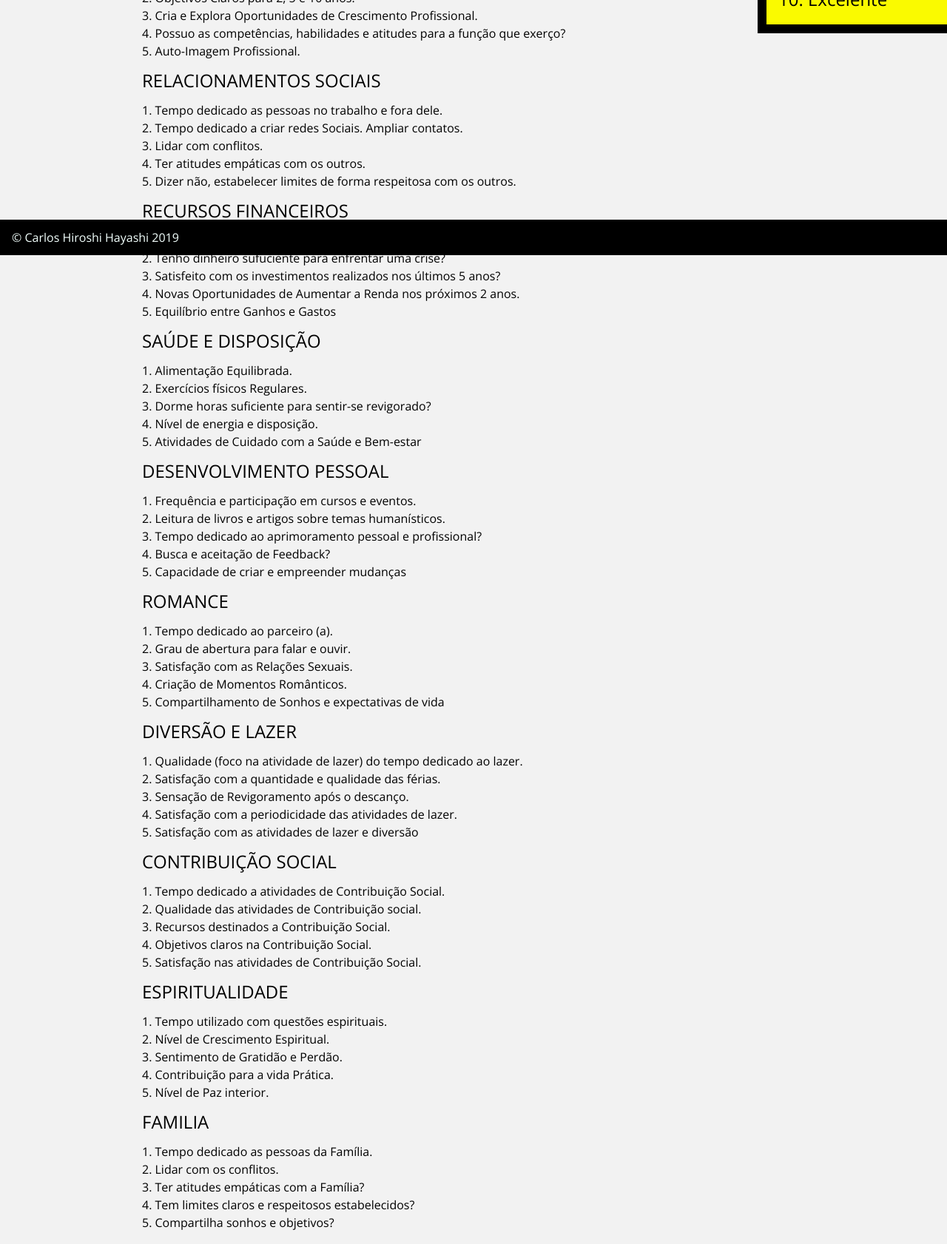
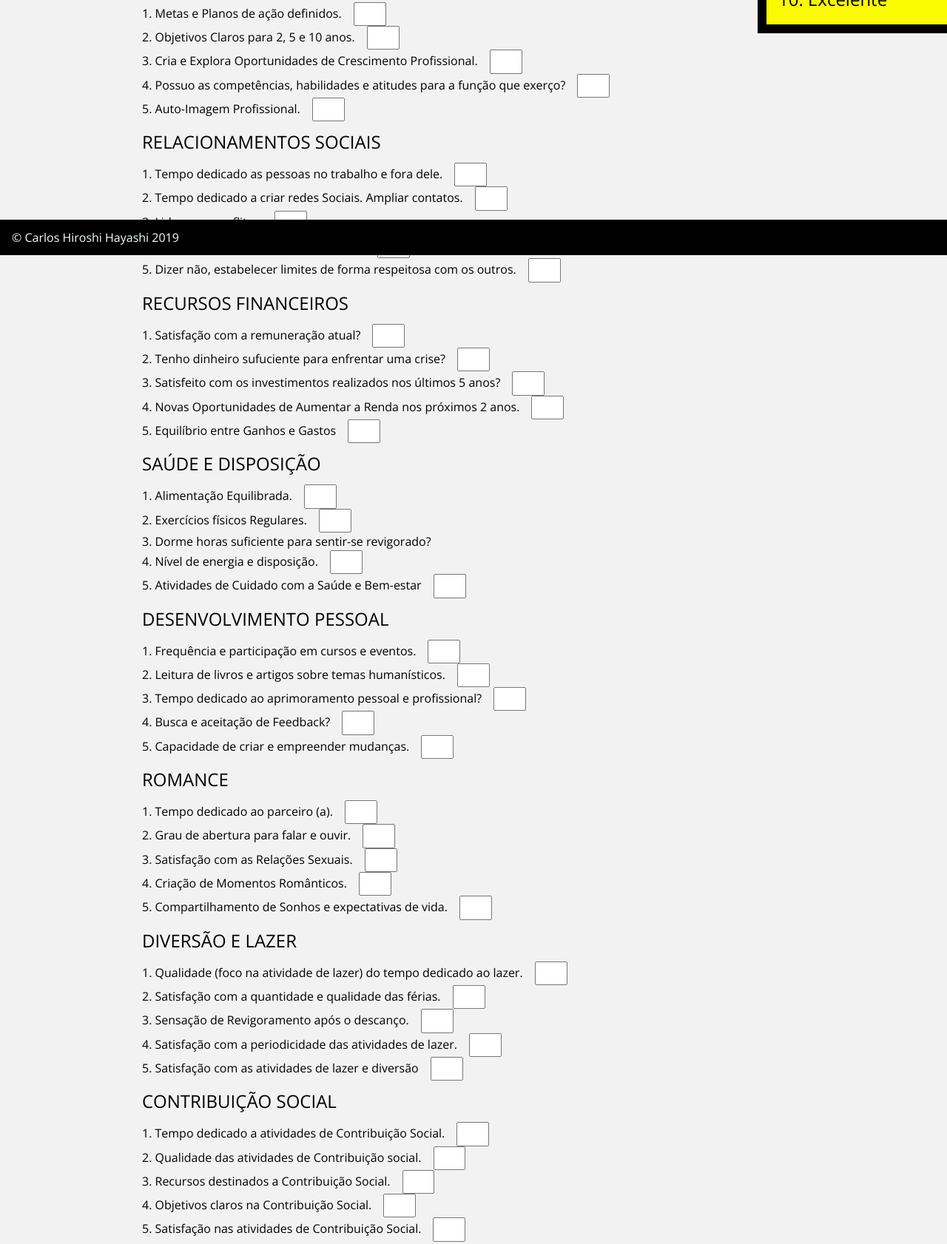
Before and after one commit to 9caca/roda-vida, a plain HTML site: page roda_da_vida.html in a window 1280 px wide. Shown: the part 455-2137 px from the top of the page at 74% size. Drawn offline with nearby package versions, Linux system fonts and the light colour scheme.

Commit message:
calculo da media incluido

```diff
--- /dev/null
+++ b/js/calculo.js
@@ -0,0 +1,27 @@
+var botaoAdicionar = document.querySelector("#calcular");
+botaoAdicionar.addEventListener("click", somaGrupo);
+
+var categorias = ["#fisico", "#carreira", "#relacionamentos", "#financeiro", "#saude", "#pessoal", "#romance", "#diversao", "#social", "#espiritualidade", "#familia", "#emocional", "#felicidade", "#proposito"];
+categorias.forEach(function(categorias){
+})
+
+
+function somaGrupo(){
+	var form = document.querySelector(categorias[0]);{
+	event.preventDefault();
+}
+
+	var r1 = parseInt(form.n1.value);
+	var r2 = parseInt(form.n2.value);
+	var r3 = parseInt(form.n3.value);
+	var r4 = parseInt(form.n4.value);
+	var r5 = parseInt(form.n5.value);
+
+	var media = (r1 + r2 + r3 + r4 + r5)/5;
+
+	console.log(media);
+}
+
+function calculaMedia(media){
+
+}
--- a/roda_da_vida.html
+++ b/roda_da_vida.html
@@ -10,105 +10,134 @@
 	<body>
 		<main>
 			<h1 class="titulo-principal">Roda da Vida</h1>
-			<div class="container">
+			<section class="container">
+				<form id="fisico">
 					<h2 class="subtitulo-texto">FÍSICO</h2>
-				<p>1. Satisfação com a Aparência física?<br>
-				2. Satisfação com meu preparo físico? Cansaço?<br>
-				3. Satisfação com a minha alimentação?<br>
-				4. Quantidade e qualidade das atividades físicas?<br>
-				5. Satisfação geral com meu bem estar físico?<br><br></p>
+					<p>1. Satisfação com a Aparência física?<input id="n1" name="n1" class="entrada"><br>
+					2. Satisfação com meu preparo físico? Cansaço?<input id="n2" name="n2" class="entrada"><br>
+					3. Satisfação com a minha alimentação?<input id="n3" name="n3" class="entrada"><br>
+					4. Quantidade e qualidade das atividades físicas?<input id="n4" name="n4" class="entrada"><br>
+					5. Satisfação geral com meu bem estar físico?<input id="n5" name="n5" class="entrada"><br><br></p>
+				</form>
 
+				<form id="carreira">
 					<h2 class="subtitulo-texto">CARREIRA</h2>
-				<p>1. Metas e Planos de ação definidos.<br>
-				2. Objetivos Claros para 2, 5 e 10 anos.<br>
-				3. Cria e Explora Oportunidades de Crescimento Profissional.<br>
-				4. Possuo as competências, habilidades e atitudes para a função que exerço?<br>
-				5. Auto-Imagem Profissional.<br></p>
+					<p>1. Metas e Planos de ação definidos.<input id="n1" name="n1" class="entrada"><br>
+					2. Objetivos Claros para 2, 5 e 10 anos.<input id="n2" name="n2" class="entrada"><br>
+					3. Cria e Explora Oportunidades de Crescimento Profissional.<input id="n3" name="n3" class="entrada"><br>
+					4. Possuo as competências, habilidades e atitudes para a função que exerço?<input id="n4" name="n4" class="entrada"><br>
+					5. Auto-Imagem Profissional.<input id="n5" name="n5" class="entrada"><br></p>
+				</form>
 
+				<form id="relacionamentos">
 					<h2 class="subtitulo-texto">RELACIONAMENTOS SOCIAIS</h2>
-				<p>1. Tempo dedicado as pessoas no trabalho e fora dele.<br>
-				2. Tempo dedicado a criar redes Sociais. Ampliar contatos.<br>
-				3. Lidar com conflitos.<br>
-				4. Ter atitudes empáticas com os outros.<br>
-				5. Dizer não, estabelecer limites de forma respeitosa com os outros.<br></p>
+					<p>1. Tempo dedicado as pessoas no trabalho e fora dele.<input id="n11" name="n11" class="entrada"><br>
+					2. Tempo dedicado a criar redes Sociais. Ampliar contatos.<input id="n12" name="n12" class="entrada"><br>
+					3. Lidar com conflitos.<input id="n13" name="n13" class="entrada"><br>
+					4. Ter atitudes empáticas com os outros.<input id="n14" name="n14" class="entrada"><br>
+					5. Dizer não, estabelecer limites de forma respeitosa com os outros.<input id="n15" name="n15" class="entrada"><br></p>
+				</form>
 
+				<form id="financeiro">
 					<h2 class="subtitulo-texto">RECURSOS FINANCEIROS</h2>
-				<p>1. Satisfação com a remuneração atual?<br>
-				2. Tenho dinheiro sufuciente para enfrentar uma crise?<br>
-				3. Satisfeito com os investimentos realizados nos últimos 5 anos?<br>
-				4. Novas Oportunidades de Aumentar a Renda nos próximos 2 anos.<br>
-				5. Equilíbrio entre Ganhos e Gastos<br></p>
+					<p>1. Satisfação com a remuneração atual?<input id="n" name="n" class="entrada"><br>
+					2. Tenho dinheiro sufuciente para enfrentar uma crise?<input id="n" name="n" class="entrada"><br>
+					3. Satisfeito com os investimentos realizados nos últimos 5 anos?<input id="n" name="n" class="entrada"><br>
+					4. Novas Oportunidades de Aumentar a Renda nos próximos 2 anos.<input id="n" name="n" class="entrada"><br>
+					5. Equilíbrio entre Ganhos e Gastos<input id="n" name="n" class="entrada"><br></p>
+				</form>
 
+				<form id="saude">
 					<h2 class="subtitulo-texto">SAÚDE E DISPOSIÇÃO</h2>
-				<p>1. Alimentação Equilibrada.<br>
-				2. Exercícios físicos Regulares.<br>
+					<p>1. Alimentação Equilibrada.<input id="n" name="n" class="entrada"><br>
+					2. Exercícios físicos Regulares.<input id="n" name="n" class="entrada"><br>
 					3. Dorme horas suficiente para sentir-se revigorado?<br>
-				4. Nível de energia e disposição.<br>
-				5. Atividades de Cuidado com a Saúde e Bem-estar<br></p>
+					4. Nível de energia e disposição.<input id="n" name="n" class="entrada"><br>
+					5. Atividades de Cuidado com a Saúde e Bem-estar<input id="n" name="n" class="entrada"><br></p>
+				</form>
 
+				<form id="pessoal">
 					<h2 class="subtitulo-texto">DESENVOLVIMENTO PESSOAL</h2>
-				<p>1. Frequência e participação em cursos e eventos.<br>
-				2. Leitura de livros e artigos sobre temas humanísticos.<br>
-				3. Tempo dedicado ao aprimoramento pessoal e profissional?<br>
-				4. Busca e aceitação de Feedback?<br>
-				5. Capacidade de criar e empreender mudanças<br></p>
+					<p>1. Frequência e participação em cursos e eventos.<input id="n" name="n" class="entrada"><br>
+					2. Leitura de livros e artigos sobre temas humanísticos.<input id="n" name="n" class="entrada"><br>
+					3. Tempo dedicado ao aprimoramento pessoal e profissional?<input id="n" name="n" class="entrada"><br>
+					4. Busca e aceitação de Feedback?<input id="n" name="n" class="entrada"><br>
+					5. Capacidade de criar e empreender mudanças.<input id="n" name="n" class="entrada"><br></p>
+				</form>
 
+				<form id="romance">
 					<h2 class="subtitulo-texto">ROMANCE</h2>
-				<p>1. Tempo dedicado ao parceiro (a).<br>
-				2. Grau de abertura para falar e ouvir.<br>
-				3. Satisfação com as Relações Sexuais.<br>
-				4. Criação de Momentos Românticos.<br>
-				5. Compartilhamento de Sonhos e expectativas de vida<br></p>
+					<p>1. Tempo dedicado ao parceiro (a).<input id="n" name="n" class="entrada"><br>
+					2. Grau de abertura para falar e ouvir.<input id="n" name="n" class="entrada"><br>
+					3. Satisfação com as Relações Sexuais.<input id="n" name="n" class="entrada"><br>
+					4. Criação de Momentos Românticos.<input id="n" name="n" class="entrada"><br>
+					5. Compartilhamento de Sonhos e expectativas de vida.<input id="n" name="n" class="entrada"><br></p>
+				</form>
 
+				<form id="diversao">
 					<h2 class="subtitulo-texto">DIVERSÃO E LAZER</h2>
-				<p>1. Qualidade (foco na atividade de lazer) do tempo dedicado ao lazer.<br>
-				2. Satisfação com a quantidade e qualidade das férias.<br>
-				3. Sensação de Revigoramento após o descanço.<br>
-				4. Satisfação com a periodicidade das atividades de lazer.<br>
-				5. Satisfação com as atividades de lazer e diversão<br></p>
+					<p>1. Qualidade (foco na atividade de lazer) do tempo dedicado ao lazer.<input id="n" name="n" class="entrada"><br>
+					2. Satisfação com a quantidade e qualidade das férias.<input id="n" name="n" class="entrada"><br>
+					3. Sensação de Revigoramento após o descanço.<input id="n" name="n" class="entrada"><br>
+					4. Satisfação com a periodicidade das atividades de lazer.<input id="n" name="n" class="entrada"><br>
+					5. Satisfação com as atividades de lazer e diversão<input id="n" name="n" class="entrada"><br></p>
+				</form>
 
+				<form id="social">
 					<h2 class="subtitulo-texto">CONTRIBUIÇÃO SOCIAL</h2>
-				<p>1. Tempo dedicado a atividades de Contribuição Social.<br>
-				2. Qualidade das atividades de Contribuição social.<br>
-				3. Recursos destinados a Contribuição Social.<br>
-				4. Objetivos claros na Contribuição Social.<br>
-				5. Satisfação nas atividades de Contribuição Social.<br></p>
+					<p>1. Tempo dedicado a atividades de Contribuição Social.<input id="n" name="n" class="entrada"><br>
+					2. Qualidade das atividades de Contribuição social.<input id="n" name="n" class="entrada"><br>
+					3. Recursos destinados a Contribuição Social.<input id="n" name="n" class="entrada"><br>
+					4. Objetivos claros na Contribuição Social.<input id="n" name="n" class="entrada"><br>
+					5. Satisfação nas atividades de Contribuição Social.<input id="n" name="n" class="entrada"><br></p>
+				</form>
 
+				<form id="espiritualidade">
 					<h2 class="subtitulo-texto">ESPIRITUALIDADE</h2>
-				<p>1. Tempo utilizado com questões espirituais.<br>
-				2. Nível de Crescimento Espiritual.<br>
-				3. Sentimento de Gratidão e Perdão.<br>
-				4. Contribuição para a vida Prática.<br>
-				5. Nível de Paz interior.<br></p>
+					<p>1. Tempo utilizado com questões espirituais.<input id="n" name="n" class="entrada"><br>
+					2. Nível de Crescimento Espiritual.<input id="n" name="n" class="entrada"><br>
+					3. Sentimento de Gratidão e Perdão.<input id="n" name="n" class="entrada"><br>
+					4. Contribuição para a vida Prática.<input id="n" name="n" class="entrada"><br>
+					5. Nível de Paz interior.<input id="n" name="n" class="entrada"><br></p>
+				</form>
 
+				<form id="familia">
 					<h2 class="subtitulo-texto">FAMILIA</h2>
-				<p>1. Tempo dedicado as pessoas da Família.<br>
-				2. Lidar com os conflitos.<br>
-				3. Ter atitudes empáticas com a Família?<br>
-				4. Tem limites claros e respeitosos estabelecidos?<br>
-				5. Compartilha sonhos e objetivos?<br></p>
+					<p>1. Tempo dedicado as pessoas da Família.<input id="n" name="n" class="entrada"><br>
+					2. Lidar com os conflitos.<input id="n" name="n" class="entrada"><br>
+					3. Ter atitudes empáticas com a Família?<input id="n" name="n" class="entrada">br>
+					4. Tem limites claros e respeitosos estabelecidos?<input id="n" name="n" class="entrada"><br>
+					5. Compartilha sonhos e objetivos?<input id="n" name="n" class="entrada"><br></p>
+				</form>
 
+				<form id="emocional">
 					<h2 class="subtitulo-texto">EQUILIBRIO EMOCIONAL</h2>
 					<p>1. Nível de Concentração em coisas boas.<br>
 					2. Controle das ações Impulsivas?<br>
 					3. Controle de Comportamentos Impulsivos?<br>
 					4. Controle de palavras proferidas em momentos e formas inadequadas?<br>
 					5. Estado Emocional adequado em situações do dia a dia alinhado aos objetivos?<br></p>
+				</form>
 
+				<form id="felicidade">
 					<h2 class="subtitulo-texto">PLENITUDE E FELICIDADE</h2>
 					<p>1. Tem feito ultimamente coisas que lhe trazem sentimento de felicidade.<br>
 					2. Sentimento de estar extraindo o melhor da vida.<br>
 					3. Tem utilizado tempo com coisas que contribuirão a curte, médio e longo prazo para o futuro de  almeja.<br>
 					4. Satisfação com as ações e resultados alcaçados.<br>
 					5. Nivel de sentimento de uma vida equilibrada e Plena.<br></p>
+				</form>
 
+				<form id="proposito">
 					<h2 class="subtitulo-texto">REALIZAÇÃO E PROPÓSITO</h2>
 					<p>1. Realização na vida Pessoal.<br>
 					2. Realização na vida Profissional.<br>
 					3. Realização na vida em Sociedade.<br>
 					4. Tem em mente claramente seus própisitos de vida.<br>
-				5. Suas ações estão alinhadas a estes Propósitos.<br>
-			</div>
+					5. Suas ações estão alinhadas a estes Propósitos.<br></p>
+				</form>
+				<button id="calcular" class="botao bto-principal">Adicionar</button>
+			</section>
 		</main>
 		<aside class="navegacao-site">
 			<h1>ESCALA</h1>
@@ -130,5 +159,6 @@
 		<footer class="rodape-pagina">
 			&copy; Carlos Hiroshi Hayashi 2019
 		</footer>
+		<script src="js/calculo.js" ></script>
 	</body>
 </html>
--- a/styleCss.css
+++ b/styleCss.css
@@ -100,3 +100,38 @@ main {
     float: right;
     position: relative;
 }
+
+.entrada {
+  width: 2em;
+  padding: .5em;
+  margin-left: 1.2em;
+}
+
+button{
+  padding: .5em 2em;
+  border: 0;
+  border-bottom: 3px solid;
+  font-size: 1.2em;
+  cursor: pointer;
+  margin: 0;
+  margin-top: -3px;
+  color: #fff;
+  background-color:#0c8cd3;
+  border-color: #04324c;
+  width: 20%;
+  display: block;
+  clear: both;
+  margin: 10px 0px;
+
+}
+
+button:active{
+  margin-top:0px;
+  border: 0;
+}
+
+button[disabled=disabled], button:disabled {
+  background-color: gray;
+  border-color: darkgray;
+
+}
```
Lines whose indentation alone changed are shown as unchanged.
